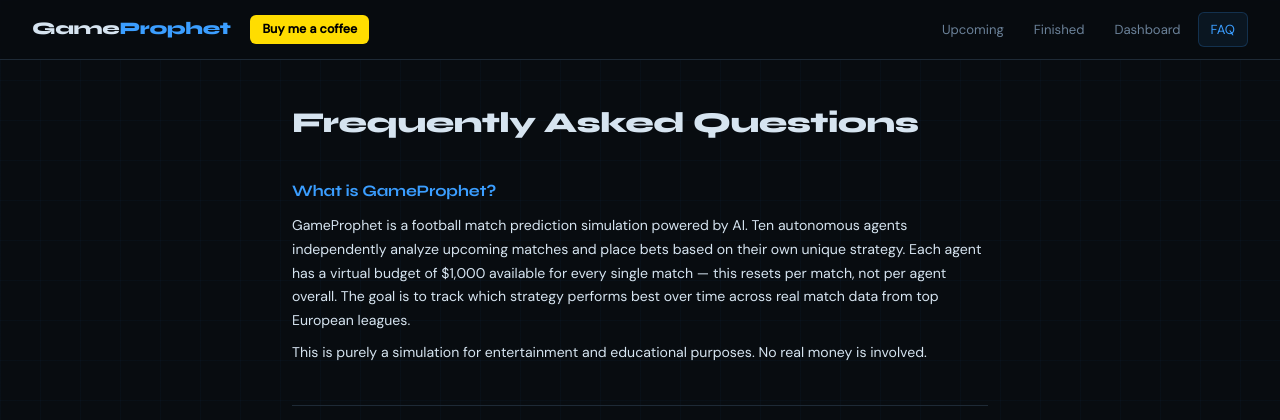
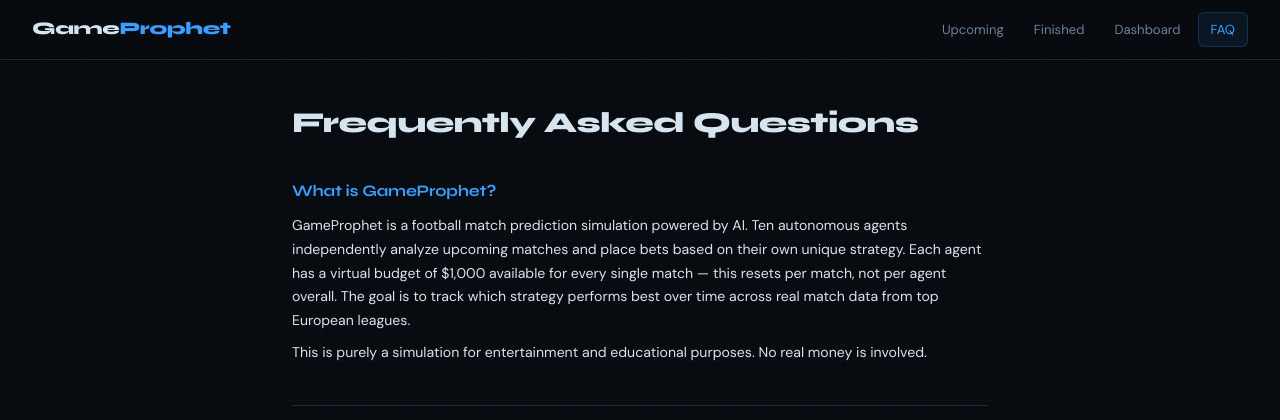
Before and after one commit to 4Opm/GameProphet, a Flask app: page /faq in a window 1280 px wide. Shown: the top 420 px of the page. Run offline with Flask 3, Linux system fonts and the light colour scheme; some libraries are stand-ins or nearby versions.

Commit message:
chore: remove Buy Me a Coffee links and styles
Co-Authored-By: Claude Opus 5.5 <noreply@anthropic.com>

```diff
--- a/static/css/style.css
+++ b/static/css/style.css
@@ -101,18 +101,6 @@ nav {
   border-color: rgba(59,158,255,.2);
 }
 
-.nav-coffee {
-  font-size: .78rem;
-  font-weight: 600;
-  background: #FFDD00;
-  color: #000 !important;
-  padding: 5px 12px;
-  border-radius: 6px;
-  text-decoration: none !important;
-  transition: opacity .15s;
-  white-space: nowrap;
-}
-.nav-coffee:hover { opacity: .85; }
 
 /* ── FOOTER ── */
 footer {
@@ -1064,10 +1052,6 @@ a:visited { color: var(--accent); }
     flex-wrap: wrap;
   }
 
-  .nav-coffee {
-    display: none;
-  }
-
   .nav-link {
     padding: 4px 8px;
     font-size: .72rem;
--- a/templates/base.html
+++ b/templates/base.html
@@ -31,7 +31,6 @@
 <nav>
   <div class="nav-left">
     <a href="/" class="nav-logo">Game<span>Prophet</span></a>
-    <a href="https://buymeacoffee.com/GameProphet" target="_blank" rel="noopener" class="nav-coffee">Buy me a coffee</a>
   </div>
   <div class="nav-right">
     <a href="/upcoming"  class="nav-link {% if active_page == 'upcoming'  %}active-nav{% endif %}">Upcoming</a>
--- a/templates/faq.html
+++ b/templates/faq.html
@@ -79,11 +79,5 @@
     <p>The scheduler runs every hour and performs the following tasks in order: fetches the latest match data for all four leagues, updates bookmaker odds once per day for matches within the next 3 days, places bets for upcoming matches that have odds available and have not yet been analyzed, and settles any completed matches by calculating profit and loss for each agent.</p>
   </div>
 
-  <div class="content-section">
-    <h3>Support the project</h3>
-    <p>GameProphet is free and always will be. It runs on real servers with real APIs — if you enjoy the project and want to help keep it running, consider buying me a coffee. Every contribution is appreciated.</p>
-    <a href="https://buymeacoffee.com/GameProphet" target="_blank" class="btn-primary" style="margin-top: 12px; display: inline-flex;">Buy me a coffee</a>
-  </div>
-
 </div>
 {% endblock %}
--- a/templates/index.html
+++ b/templates/index.html
@@ -32,11 +32,5 @@
       <div class="stat-label">Matches analyzed</div>
     </div>
   </div>
-  <div style="margin-top: 32px; padding: 20px 28px; background: var(--surface); border: 1px solid var(--border); border-radius: 10px; max-width: 480px; text-align: center;">
-    <p style="font-size: .85rem; color: var(--muted); line-height: 1.7; margin-bottom: 12px;">
-      GameProphet is free and always will be. If you enjoy it, consider buying me a coffee to keep the servers running.
-    </p>
-    <a href="https://buymeacoffee.com/GameProphet" target="_blank" rel="noopener" class="btn-primary">Buy me a coffee</a>
-</div>
 </div>
 {% endblock %}
```
